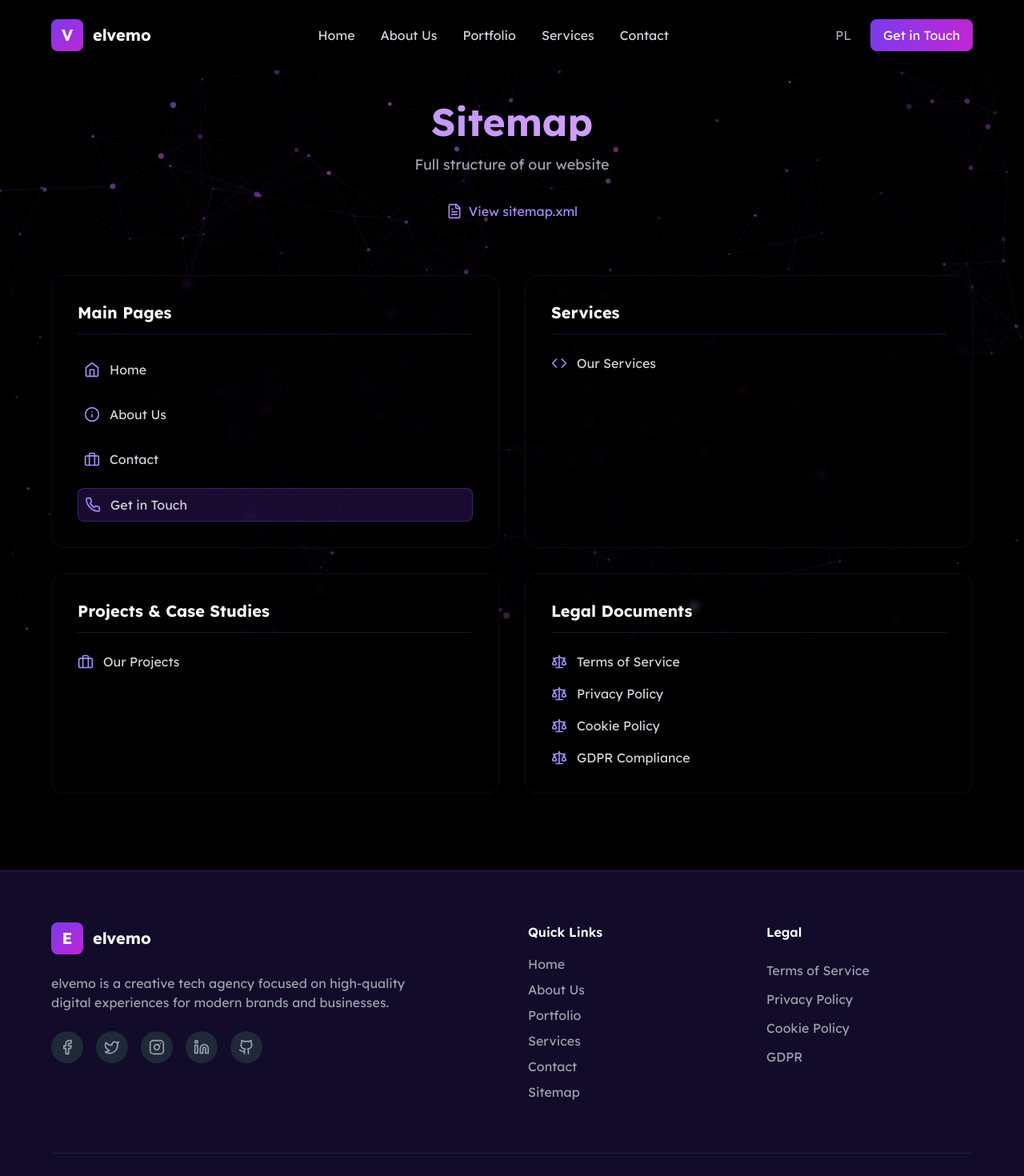
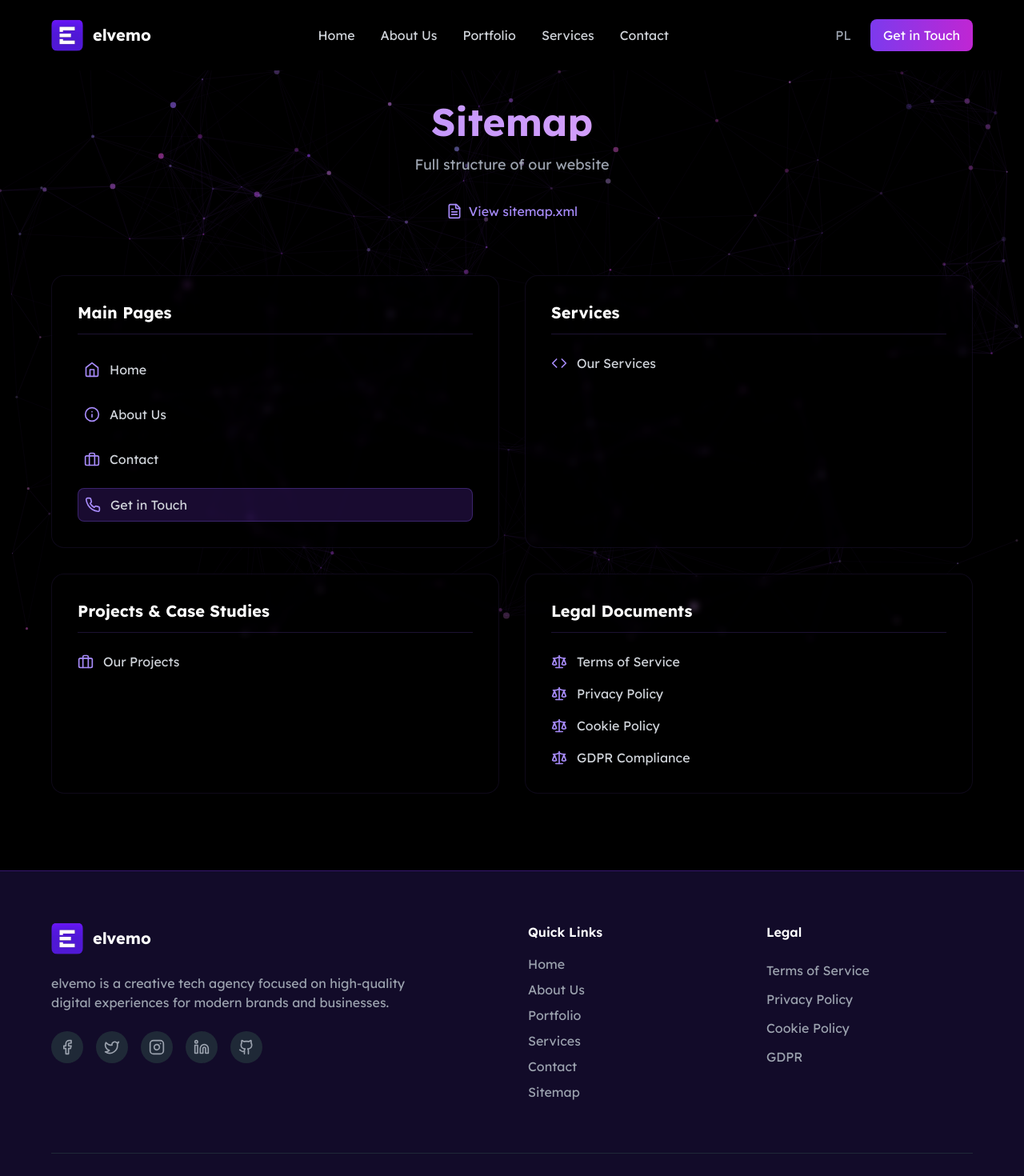
Before and after one commit to Elvemo-Company/elvemoSite, a React (Vite) app: page /sitemap in a window 1280 px wide. Shown: the top 1470 px of the page at 80% size. Built offline with nearby package versions, Linux system fonts and the light colour scheme.

Commit message:
Replace placeholder logo with elvemo logo image
Updated the favicon in index.html to use logo.png. Replaced the gradient letter placeholders in Navbar and Footer with the actual elvemo logo image. Added logo.png to public and src/assets directories.

```diff
--- a/index.html
+++ b/index.html
@@ -2,7 +2,7 @@
 <html lang="en">
   <head>
     <meta charset="UTF-8" />
-    <link rel="icon" type="image/svg+xml" href="/vite.svg" />
+    <link rel="icon" type="image/png" href="/logo.png" />
     <meta name="viewport" content="width=device-width, initial-scale=1.0" />
     <title>elvemo - Creative Tech Company</title>
     <link rel="preconnect" href="https://fonts.googleapis.com">
--- a/src/components/Footer.tsx
+++ b/src/components/Footer.tsx
@@ -4,6 +4,7 @@ import { useLanguage } from '../contexts/LanguageContext';
 import { translations } from '../utils/translations';
 import { ChevronRight } from 'lucide-react';
 import { Link, useNavigate, useLocation } from 'react-router-dom';
+import logo from '../assets/logo.png';
 
 const Footer: React.FC = () => {
   const { language } = useLanguage();
@@ -61,9 +62,11 @@ const Footer: React.FC = () => {
           {/* Logo and description */}
           <div className="md:col-span-2">
             <div className="flex items-center mb-4 md:mb-6">
-              <div className="w-8 h-8 md:w-10 md:h-10 rounded-lg bg-gradient-to-br from-violet-600 to-fuchsia-600 flex items-center justify-center text-white font-bold text-lg md:text-xl mr-3">
-                E
-              </div>
+              <img
+                src={logo}
+                alt="elvemo logo"
+                className="w-8 h-8 md:w-10 md:h-10 rounded-lg mr-3 object-contain"
+              />
               <span className="text-white text-lg md:text-xl font-bold">elvemo</span>
             </div>
             <p className="text-gray-400 mb-4 md:mb-6 max-w-md text-sm md:text-base">
--- a/src/components/Navbar.tsx
+++ b/src/components/Navbar.tsx
@@ -3,6 +3,7 @@ import { Menu, X } from 'lucide-react';
 import { useLanguage } from '../contexts/LanguageContext';
 import { translations } from '../utils/translations';
 import { Link, useLocation, useNavigate } from 'react-router-dom';
+import logo from '../assets/logo.png';
 
 const Navbar: React.FC = () => {
   const { language, toggleLanguage } = useLanguage();
@@ -88,9 +89,11 @@ const Navbar: React.FC = () => {
         <div className="max-w-7xl mx-auto px-6 md:px-16 flex items-center justify-between">
           {/* Logo */}
           <Link to="/" className="flex items-center">
-            <div className="w-10 h-10 rounded-lg bg-gradient-to-br from-violet-600 to-fuchsia-600 flex items-center justify-center text-white font-bold text-xl mr-3">
-              V
-            </div>
+            <img
+              src={logo}
+              alt="elvemo logo"
+              className="w-10 h-10 rounded-lg mr-3 object-contain"
+            />
             <span className="text-white text-xl font-bold">elvemo</span>
           </Link>
 
@@ -154,9 +157,11 @@ const Navbar: React.FC = () => {
             {/* Menu header */}
             <div className="flex items-center justify-between p-6 border-b border-gray-800">
               <div className="flex items-center">
-                <div className="w-8 h-8 rounded-lg bg-gradient-to-br from-violet-600 to-fuchsia-600 flex items-center justify-center text-white font-bold text-lg mr-3">
-                  V
-                </div>
+                <img
+                  src={logo}
+                  alt="elvemo logo"
+                  className="w-8 h-8 rounded-lg mr-3 object-contain"
+                />
                 <span className="text-white text-lg font-bold">elvemo</span>
               </div>
               <button
```
Also changed, not shown: public/logo.png (added), src/assets/logo.png (added).
